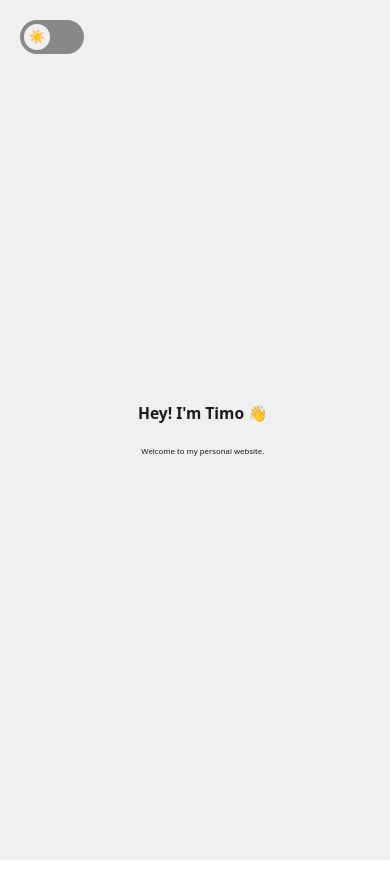
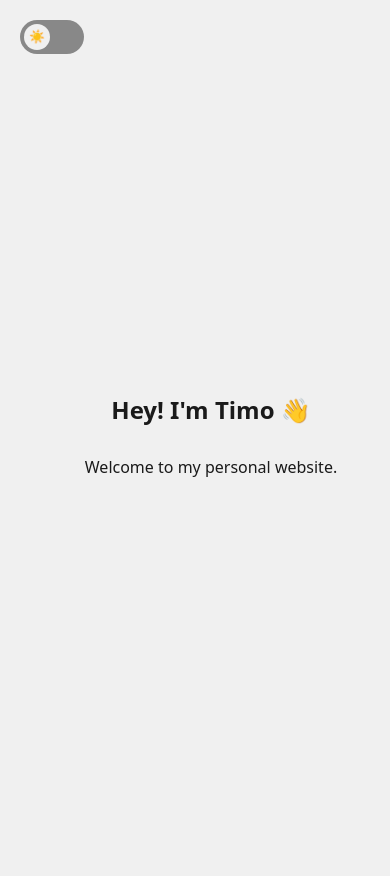
Before and after one commit to T1mohtml/ferendovych.uk, a React app in the folder frontend/: page / in a window 390 px wide. Built offline with nearby package versions, Linux system fonts and the light colour scheme; the HTML template or start-up script is replaced by a standard one.

Commit message:
Refactor styles in Home.jsx for responsive design; update padding and font sizes to improve layout across devices.

```diff
--- a/frontend/src/pages/Home.jsx
+++ b/frontend/src/pages/Home.jsx
@@ -35,8 +35,13 @@ const styles = {
     minHeight: "100vh",
     width: "100vw",
     textAlign: "center",
-    padding: "2vw",
+    padding: "clamp(1rem, 4vw, 3rem)", // responsive padding
   },
-  heading: { fontSize: "4vw", marginBottom: "1rem" },
-  text: { fontSize: "2vw" },
+  heading: {
+    fontSize: "clamp(1.5rem, 6vw, 3rem)", // scales, but never too small or too big
+    marginBottom: "1rem",
+  },
+  text: {
+    fontSize: "clamp(1rem, 3vw, 1.5rem)", // scales nicely on phone & desktop
+  },
 };
```
